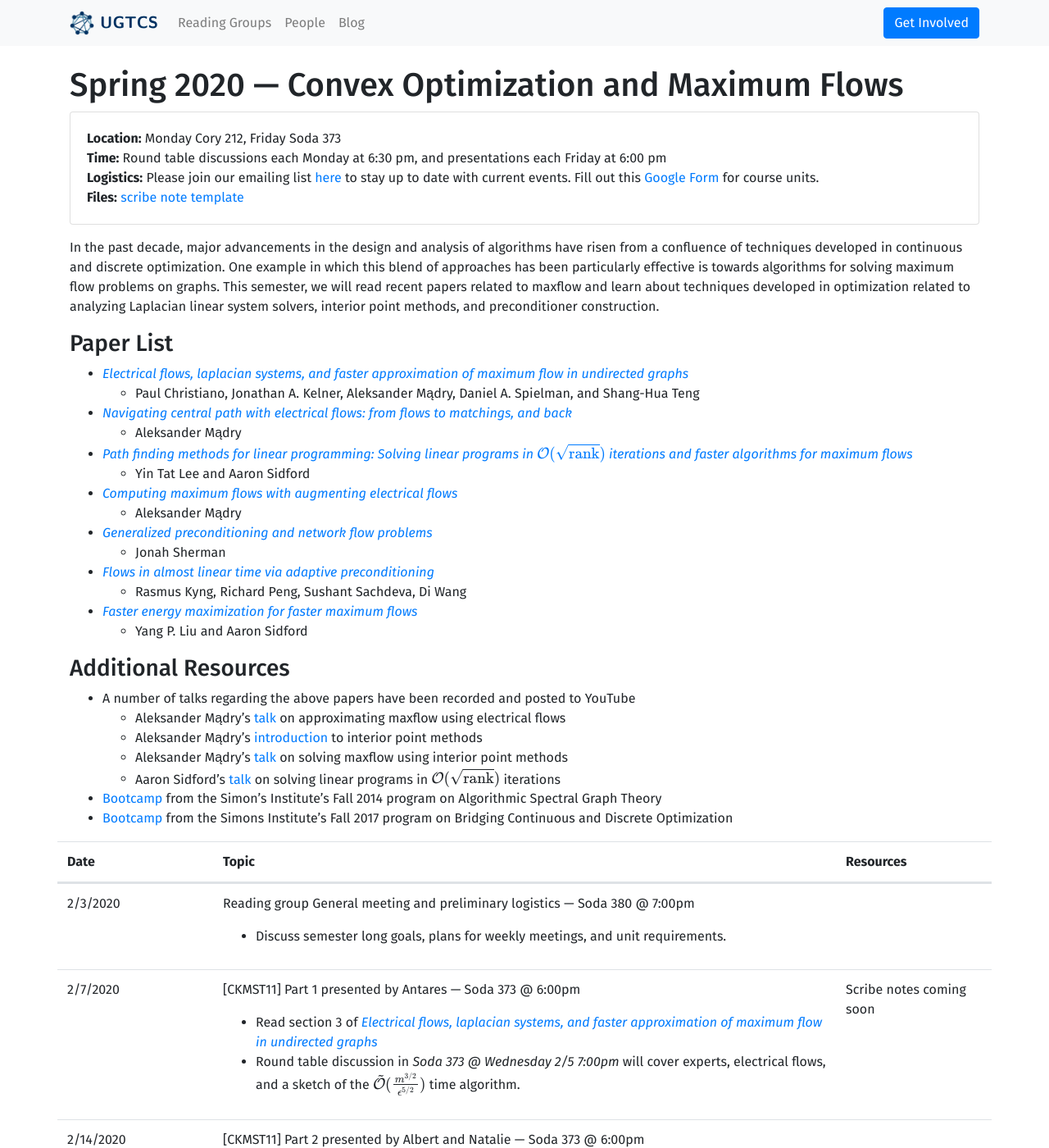
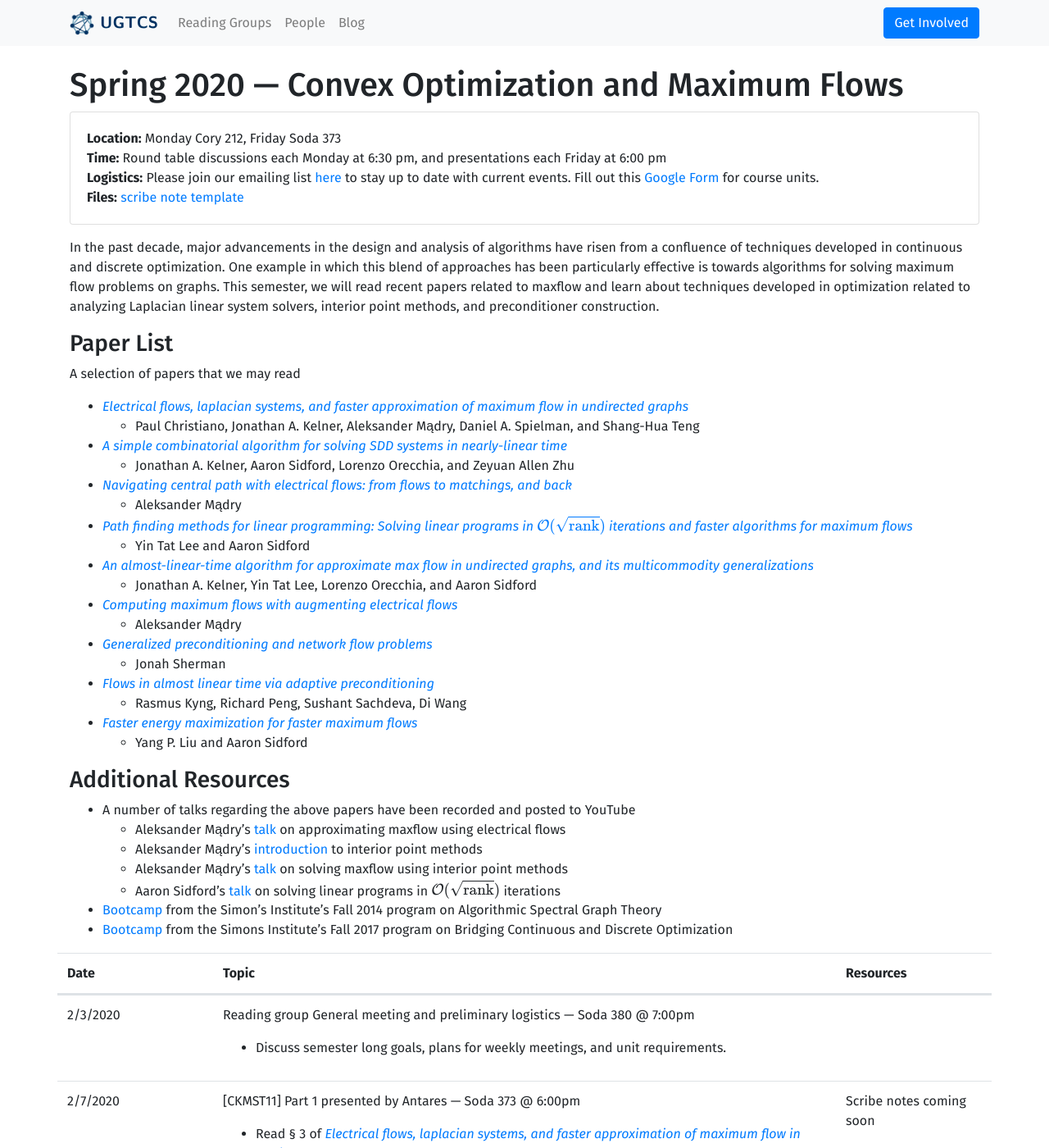
Before and after one commit to ugtcs/ugtcs.github.io, a Jekyll site: the page built from _reading-groups/sp20/maxflow.md, in a window 1280 px wide and 1400 px high. Shown: the whole window at 82% size. Built offline with Jekyll 4.4.1, drawn with Linux system fonts in a browser that asks for light colours; formulas are drawn with MathJax 3; some of the changed text lies outside the part shown.

Commit message:
Updated the maxflow webpage

```diff
--- a/_reading-groups/sp20/maxflow.md
+++ b/_reading-groups/sp20/maxflow.md
@@ -19,7 +19,7 @@
     topic: >-
       [CKMST11] Part 1 presented by Antares &mdash; Soda 373 @ 6:00pm
 
-      - Read section 3 of _[Electrical flows, laplacian systems, and faster approximation of maximum flow in undirected graphs](https://arxiv.org/abs/1010.2921)_
+      - Read § 3 of _[Electrical flows, laplacian systems, and faster approximation of maximum flow in undirected graphs](https://arxiv.org/abs/1010.2921)_
 
       - Round table discussion in _Soda 373 @ Wednesday 2/5 7:00pm_ will cover experts, electrical flows, and a sketch of the $$\tilde{\mathcal{O}}(\frac{m^{3/2}}{\epsilon^{5/2}})$$ time algorithm.
 
@@ -29,9 +29,16 @@
     topic: >-
       [CKMST11] Part 2 presented by Albert and Natalie &mdash; Soda 373 @ 6:00pm
 
-      - Read section 4 of _[Electrical flows, laplacian systems, and faster approximation of maximum flow in undirected graphs](https://arxiv.org/abs/1010.2921)_
+      - Read § 4 of _[Electrical flows, laplacian systems, and faster approximation of maximum flow in undirected graphs](https://arxiv.org/abs/1010.2921)_
 
       - Round table discussion in _Cory 212 @ Monday 2/10 6:30pm_ will sketch the $$\widetilde{\mathcal{O}}(\frac{m^{4/3}}{\epsilon^3})$$ time algorithm.
+  - date: 2/21/2020
+    topic: >-
+      [KOSZ13] presented by Josh and Naveen &mdash; Soda 373 @ 6:00pm
+
+      - Read § 2-4, and 6 of _[A simple, combinatorial, algorithm for solving SDD systems in nearly-linear time](https://arxiv.org/abs/1301.6628)_
+
+      - Round table discussion in _Cory 212 @ Monday 2/17 6:30pm_ will sketch the $$\widetilde{\mathcal{O}}(m \log^2 n \log \log n \log (\frac{n}{\epsilon}))$$ time algorithm for solving SDD linear systems.
 ---
 
 In the past decade, major advancements in the design and analysis of algorithms have risen from a confluence of techniques developed in continuous and discrete optimization.
@@ -40,12 +47,18 @@
 
 ### Paper List
 
+A selection of papers that we may read
+
 - [_Electrical flows, laplacian systems, and faster approximation of maximum flow in undirected graphs_](https://arxiv.org/abs/1010.2921)
   - Paul Christiano, Jonathan A. Kelner, Aleksander M&#261;dry, Daniel A. Spielman, and Shang-Hua Teng
+- [_A simple combinatorial algorithm for solving SDD systems in nearly-linear time_](https://arxiv.org/abs/1301.6628)
+  - Jonathan A. Kelner, Aaron Sidford, Lorenzo Orecchia, and Zeyuan Allen Zhu
 - [_Navigating central path with electrical flows: from flows to matchings, and back_](https://arxiv.org/abs/1307.2205)
   - Aleksander M&#261;dry
 - [_Path finding methods for linear programming: Solving linear programs in $$\mathcal{O}(\sqrt{\text{rank}})$$ iterations and faster algorithms for maximum flows_](https://arxiv.org/abs/1312.6677)
   - Yin Tat Lee and Aaron Sidford
+- [_An almost-linear-time algorithm for approximate max flow in undirected graphs, and its multicommodity generalizations_](https://arxiv.org/abs/1304.2338)
+  - Jonathan A. Kelner, Yin Tat Lee, Lorenzo Orecchia, and Aaron Sidford
 - [_Computing maximum flows with augmenting electrical flows_](https://people.csail.mit.edu/madry/docs/aug_flow.pdf)
   - Aleksander M&#261;dry
 - [_Generalized preconditioning and network flow problems_](https://arxiv.org/abs/1606.07425)
```
Also changed, not shown: Gemfile.lock.
